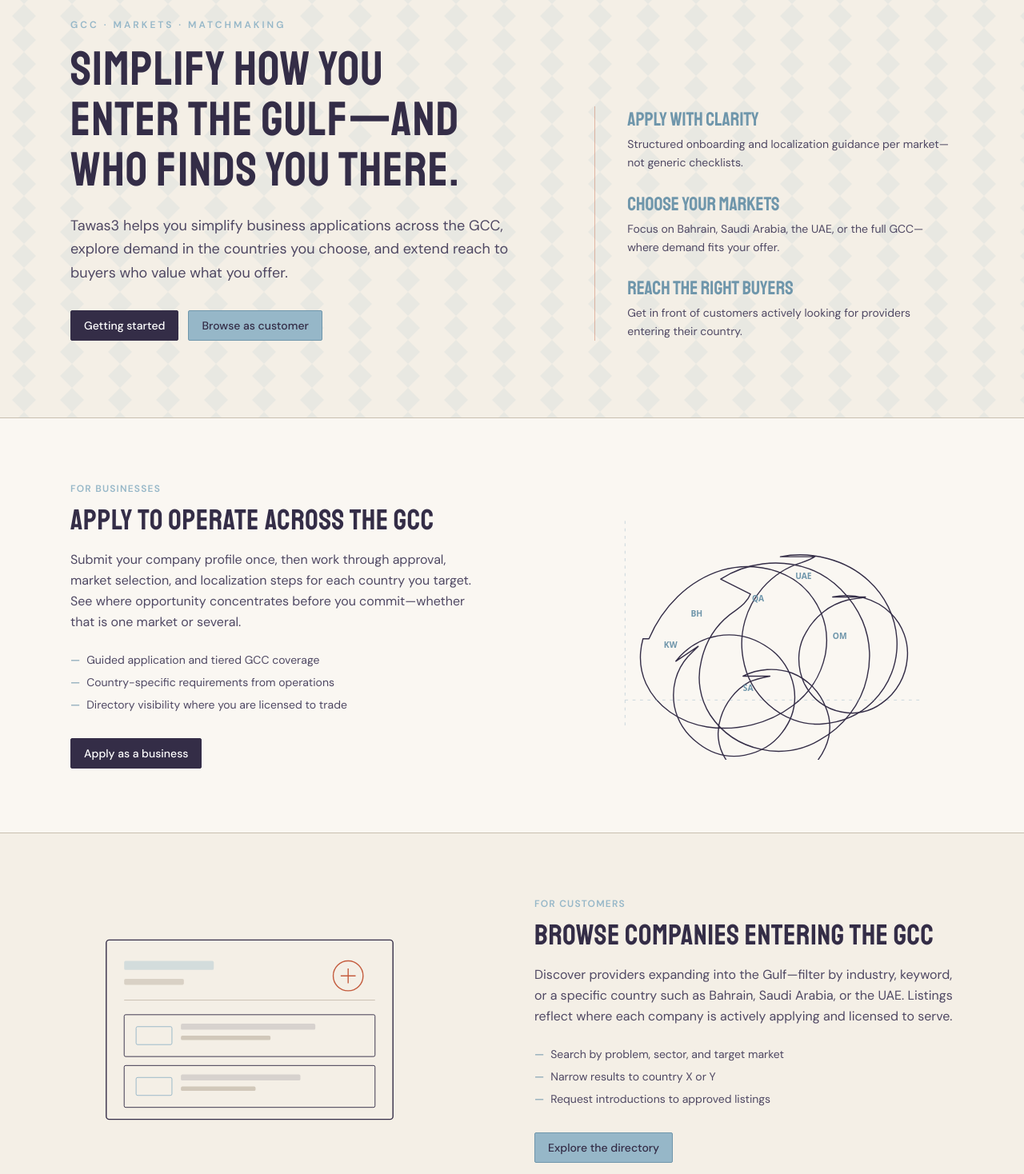
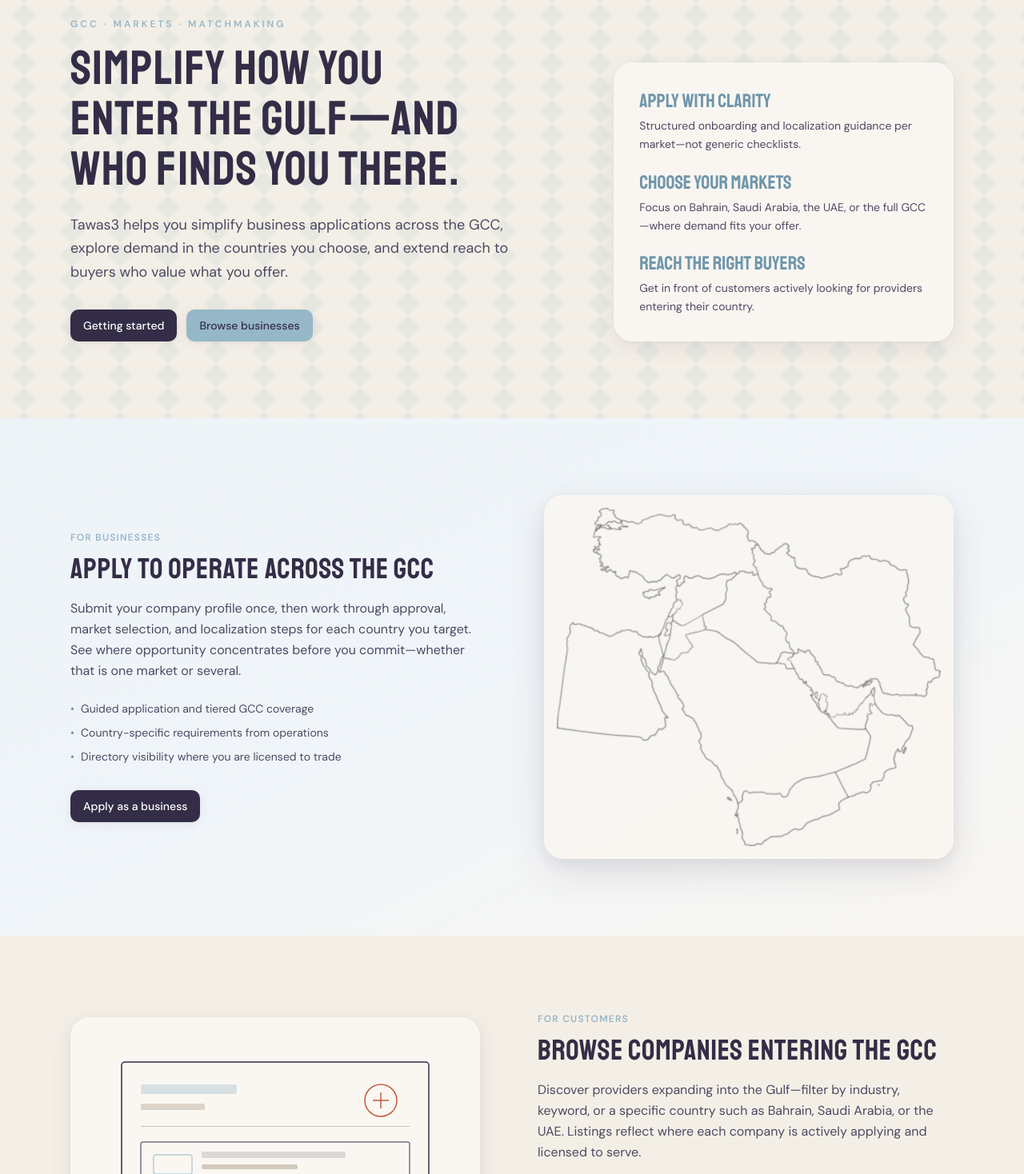
Before and after one commit to Fahad-Alkhalidy/Tawas3, a React (Vite) app: page / in a window 1280 px wide. Shown: the part 202-1670 px from the top of the page at 80% size. Built offline with nearby package versions, Linux system fonts and the light colour scheme.

Commit message:
changed some stuff

```diff
--- /dev/null
+++ b/src/components/ScrollReveal.tsx
@@ -0,0 +1,41 @@
+import { useEffect, useRef, useState, type ReactNode } from 'react'
+
+type ScrollRevealProps = {
+  children: ReactNode
+  className?: string
+  /** Stagger delay in ms */
+  delay?: number
+}
+
+export function ScrollReveal({ children, className = '', delay = 0 }: ScrollRevealProps) {
+  const ref = useRef<HTMLDivElement>(null)
+  const [visible, setVisible] = useState(false)
+
+  useEffect(() => {
+    const el = ref.current
+    if (!el) return
+
+    const observer = new IntersectionObserver(
+      ([entry]) => {
+        if (entry.isIntersecting) {
+          setVisible(true)
+          observer.disconnect()
+        }
+      },
+      { threshold: 0.08, rootMargin: '0px 0px -6% 0px' },
+    )
+
+    observer.observe(el)
+    return () => observer.disconnect()
+  }, [])
+
+  return (
+    <div
+      ref={ref}
+      className={`scroll-reveal ${visible ? 'scroll-reveal-visible' : ''} ${className}`}
+      style={{ transitionDelay: `${delay}ms` }}
+    >
+      {children}
+    </div>
+  )
+}
--- a/src/components/ui.tsx
+++ b/src/components/ui.tsx
@@ -13,13 +13,12 @@ export function Button({
   size?: 'sm' | 'md'
 }) {
   const variants = {
-    primary: 'bg-ink text-white hover:bg-ink-muted border border-ink',
-    secondary:
-      'bg-teal text-ink border border-teal-dark hover:bg-teal-dark/40',
-    ghost: 'text-ink-muted hover:text-ink hover:bg-sand/30 border border-transparent',
-    danger: 'bg-danger text-white hover:opacity-90 border border-danger',
+    primary: 'bg-ink text-white hover:bg-ink-muted shadow-card hover:shadow-soft',
+    secondary: 'bg-teal text-ink hover:bg-teal-dark/30 shadow-card',
+    ghost: 'text-ink-muted hover:text-ink hover:bg-sand/40',
+    danger: 'bg-danger text-white hover:opacity-90 shadow-card',
   }
-  const sizes = { sm: 'text-sm px-3 py-1.5 rounded-sm', md: 'text-sm px-4 py-2 rounded-sm' }
+  const sizes = { sm: 'text-sm px-3 py-1.5 rounded-md', md: 'text-sm px-4 py-2.5 rounded-md' }
   return (
     <button className={`${baseBtn} ${variants[variant]} ${sizes[size]} ${className}`} {...props} />
   )
@@ -33,15 +32,15 @@ export function Badge({
   children: ReactNode
 }) {
   const tones = {
-    neutral: 'bg-sand text-ink-muted border-border',
-    success: 'bg-teal-soft text-teal-dark border-teal/30',
-    warning: 'bg-[#f5ead6] text-[#7a5a1e] border-gold/40',
-    danger: 'bg-[#f5e6e6] text-danger border-danger/30',
-    teal: 'bg-teal text-ink border-teal-dark',
+    neutral: 'bg-sand/80 text-ink-muted shadow-card',
+    success: 'bg-teal-soft text-teal-dark',
+    warning: 'bg-[#f5ead6] text-[#7a5a1e]',
+    danger: 'bg-[#f5e6e6] text-danger',
+    teal: 'bg-teal text-ink shadow-card',
   }
   return (
     <span
-      className={`inline-flex items-center px-2 py-0.5 text-xs font-medium border rounded-sm ${tones[tone]}`}
+      className={`inline-flex items-center px-2.5 py-0.5 text-xs font-medium rounded-md ${tones[tone]}`}
     >
       {children}
     </span>
@@ -59,7 +58,7 @@ export function FieldLabel({ children, htmlFor }: { children: ReactNode; htmlFor
 export function Input({ className = '', ...props }: InputHTMLAttributes<HTMLInputElement>) {
   return (
     <input
-      className={`w-full bg-surface-raised border border-border rounded-sm px-3 py-2 text-sm text-ink placeholder:text-ink-muted/60 focus:outline-none focus:border-teal focus:ring-1 focus:ring-teal/30 ${className}`}
+      className={`w-full bg-surface-raised rounded-md px-3 py-2.5 text-sm text-ink shadow-card placeholder:text-ink-muted/60 focus:outline-none focus:ring-2 focus:ring-teal/35 ${className}`}
       {...props}
     />
   )
@@ -68,7 +67,7 @@ export function Input({ className = '', ...props }: InputHTMLAttributes<HTMLInpu
 export function TextArea({ className = '', ...props }: InputHTMLAttributes<HTMLTextAreaElement>) {
   return (
     <textarea
-      className={`w-full min-h-[96px] bg-surface-raised border border-border rounded-sm px-3 py-2 text-sm text-ink placeholder:text-ink-muted/60 focus:outline-none focus:border-teal focus:ring-1 focus:ring-teal/30 ${className}`}
+      className={`w-full min-h-[96px] bg-surface-raised rounded-md px-3 py-2.5 text-sm text-ink shadow-card placeholder:text-ink-muted/60 focus:outline-none focus:ring-2 focus:ring-teal/35 ${className}`}
       {...props}
     />
   )
@@ -77,7 +76,7 @@ export function TextArea({ className = '', ...props }: InputHTMLAttributes<HTMLT
 export function Select({ className = '', children, ...props }: SelectHTMLAttributes<HTMLSelectElement>) {
   return (
     <select
-      className={`w-full bg-surface-raised border border-border rounded-sm px-3 py-2 text-sm text-ink focus:outline-none focus:border-teal focus:ring-1 focus:ring-teal/30 ${className}`}
+      className={`w-full bg-surface-raised rounded-md px-3 py-2.5 text-sm text-ink shadow-card focus:outline-none focus:ring-2 focus:ring-teal/35 ${className}`}
       {...props}
     >
       {children}
@@ -97,7 +96,7 @@ export function PageHeader({
   actions?: ReactNode
 }) {
   return (
-    <header className="flex flex-col gap-4 border-b border-border pb-6 mb-8 md:flex-row md:items-end md:justify-between">
+    <header className="flex flex-col gap-4 pb-6 mb-8 md:flex-row md:items-end md:justify-between">
       <div className="max-w-2xl">
         {eyebrow && (
           <p className="text-xs font-semibold uppercase tracking-widest text-teal mb-2">{eyebrow}</p>
@@ -112,7 +111,7 @@ export function PageHeader({
 
 export function DataTable({ children }: { children: ReactNode }) {
   return (
-    <div className="overflow-x-auto border border-border bg-surface-raised rounded-sm">
+    <div className="overflow-x-auto bg-surface-raised rounded-lg shadow-soft">
       <table className="w-full text-sm text-left">{children}</table>
     </div>
   )
@@ -120,7 +119,7 @@ export function DataTable({ children }: { children: ReactNode }) {
 
 export function EmptyState({ title, description }: { title: string; description: string }) {
   return (
-    <div className="border border-dashed border-border rounded-sm p-10 text-center bg-surface-raised/50">
+    <div className="rounded-xl p-10 text-center bg-surface-raised shadow-soft">
       <p className="font-display text-xl text-ink">{title}</p>
       <p className="mt-2 text-sm text-ink-muted max-w-md mx-auto">{description}</p>
     </div>
--- a/src/index.css
+++ b/src/index.css
@@ -26,4 +26,25 @@
   .text-balance {
     text-wrap: balance;
   }
+
+  .scroll-reveal {
+    opacity: 0;
+    transform: translateY(28px);
+    transition:
+      opacity 0.65s cubic-bezier(0.22, 1, 0.36, 1),
+      transform 0.65s cubic-bezier(0.22, 1, 0.36, 1);
+  }
+
+  .scroll-reveal-visible {
+    opacity: 1;
+    transform: translateY(0);
+  }
+
+  @media (prefers-reduced-motion: reduce) {
+    .scroll-reveal {
+      opacity: 1;
+      transform: none;
+      transition: none;
+    }
+  }
 }
--- a/src/pages/LandingPage.tsx
+++ b/src/pages/LandingPage.tsx
@@ -1,5 +1,6 @@
 import { useNavigate } from 'react-router-dom'
 import { BrandLogo } from '../components/BrandLogo'
+import { ScrollReveal } from '../components/ScrollReveal'
 import { Button } from '../components/ui'
 import { useAppStore } from '../store/useAppStore'
 import { enterDemoSession } from '../utils/demoSession'
@@ -12,19 +13,22 @@ export function LandingPage() {
     enterDemoSession(setRole, 'company', navigate, '/company/onboarding')
   }
 
-  const browseAsCustomer = () => {
+  const browseBusinesses = () => {
     enterDemoSession(setRole, 'customer', navigate)
   }
 
   return (
     <div>
-      <section className="pattern-gulf border-b border-border">
+      <section className="pattern-gulf">
         <div className="max-w-6xl mx-auto px-4 sm:px-6 py-16 md:py-24">
+          <ScrollReveal>
             <BrandLogo className="h-10 md:h-12 mb-6" linkToHome={false} />
             <p className="text-xs font-semibold uppercase tracking-[0.25em] text-teal mb-4">
               GCC · Markets · Matchmaking
             </p>
+          </ScrollReveal>
           <div className="grid lg:grid-cols-[1.15fr_0.85fr] gap-12 items-end">
+            <ScrollReveal delay={80}>
               <div>
                 <h1 className="text-4xl md:text-5xl lg:text-6xl text-ink text-balance leading-[1.05]">
                   Simplify how you enter the Gulf—and who finds you there.
@@ -37,13 +41,15 @@ export function LandingPage() {
                   <Button size="md" onClick={startCompanyApplication}>
                     Getting started
                   </Button>
-                <Button size="md" variant="secondary" onClick={browseAsCustomer}>
-                  Browse as customer
+                  <Button size="md" variant="secondary" onClick={browseBusinesses}>
+                    Browse businesses
                   </Button>
                 </div>
               </div>
-            <div className="relative border-l-0 lg:border-l border-terracotta/40 lg:pl-10">
-              <dl className="grid gap-6">
+            </ScrollReveal>
+            <ScrollReveal delay={160}>
+              <div className="relative lg:pl-6">
+                <dl className="grid gap-5 bg-surface-raised/90 backdrop-blur-sm rounded-xl p-6 md:p-8 shadow-soft">
                   <div>
                     <dt className="font-display text-2xl text-teal-dark">Apply with clarity</dt>
                     <dd className="mt-1 text-sm text-ink-muted leading-relaxed">
@@ -64,13 +70,15 @@ export function LandingPage() {
                   </div>
                 </dl>
               </div>
+            </ScrollReveal>
           </div>
         </div>
       </section>
 
-      <section className="border-b border-border bg-surface-raised">
-        <div className="max-w-6xl mx-auto px-4 sm:px-6 py-16 md:py-20 grid md:grid-cols-2 gap-10 md:gap-14 items-center">
-          <div className="order-2 md:order-1">
+      <section className="bg-gradient-to-br from-teal-soft via-[#f0f5f9] to-surface-raised">
+        <div className="max-w-6xl mx-auto px-4 sm:px-6 py-16 md:py-24 grid md:grid-cols-2 gap-10 md:gap-16 items-center">
+          <ScrollReveal className="order-2 md:order-1">
+            <div>
               <p className="text-xs font-semibold uppercase tracking-widest text-teal mb-3">For businesses</p>
               <h2 className="text-3xl md:text-4xl text-ink text-balance">Apply to operate across the GCC</h2>
               <p className="mt-4 text-ink-muted leading-relaxed">
@@ -78,17 +86,17 @@ export function LandingPage() {
                 localization steps for each country you target. See where opportunity concentrates before
                 you commit—whether that is one market or several.
               </p>
-            <ul className="mt-6 space-y-2 text-sm text-ink-muted">
+              <ul className="mt-6 space-y-2.5 text-sm text-ink-muted">
                 <li className="flex gap-2">
-                <span className="text-teal-dark shrink-0">—</span>
+                  <span className="text-teal-dark shrink-0">•</span>
                   Guided application and tiered GCC coverage
                 </li>
                 <li className="flex gap-2">
-                <span className="text-teal-dark shrink-0">—</span>
+                  <span className="text-teal-dark shrink-0">•</span>
                   Country-specific requirements from operations
                 </li>
                 <li className="flex gap-2">
-                <span className="text-teal-dark shrink-0">—</span>
+                  <span className="text-teal-dark shrink-0">•</span>
                   Directory visibility where you are licensed to trade
                 </li>
               </ul>
@@ -96,29 +104,39 @@ export function LandingPage() {
                 <Button onClick={startCompanyApplication}>Apply as a business</Button>
               </div>
             </div>
-          <div className="order-1 md:order-2 flex justify-center md:justify-end">
+          </ScrollReveal>
+          <ScrollReveal className="order-1 md:order-2" delay={120}>
+            <div className="flex justify-center md:justify-end">
+              <div className="rounded-xl overflow-hidden shadow-elevated bg-surface-raised/80 p-3 md:p-4 max-w-lg w-full">
                 <img
-              src="/gcc-map-outline.svg"
-              alt=""
-              className="w-full max-w-md h-auto"
-              width={480}
-              height={360}
+                  src="/pic.png"
+                  alt="Outline map of GCC member states"
+                  className="w-full h-auto rounded-lg"
+                  width={800}
+                  height={600}
                 />
               </div>
             </div>
+          </ScrollReveal>
+        </div>
       </section>
 
-      <section className="border-b border-border">
-        <div className="max-w-6xl mx-auto px-4 sm:px-6 py-16 md:py-20 grid md:grid-cols-2 gap-10 md:gap-14 items-center">
+      <section className="bg-surface">
+        <div className="max-w-6xl mx-auto px-4 sm:px-6 py-16 md:py-24 grid md:grid-cols-2 gap-10 md:gap-16 items-center">
+          <ScrollReveal delay={80}>
             <div className="flex justify-center md:justify-start">
+              <div className="rounded-xl overflow-hidden shadow-soft bg-surface-raised p-3 md:p-4 max-w-lg w-full">
                 <img
                   src="/customer-browse-illustration.svg"
                   alt=""
-              className="w-full max-w-md h-auto"
+                  className="w-full h-auto rounded-lg"
                   width={480}
                   height={320}
                 />
               </div>
+            </div>
+          </ScrollReveal>
+          <ScrollReveal delay={160}>
             <div>
               <p className="text-xs font-semibold uppercase tracking-widest text-teal mb-3">For customers</p>
               <h2 className="text-3xl md:text-4xl text-ink text-balance">
@@ -129,26 +147,27 @@ export function LandingPage() {
                 country such as Bahrain, Saudi Arabia, or the UAE. Listings reflect where each company
                 is actively applying and licensed to serve.
               </p>
-            <ul className="mt-6 space-y-2 text-sm text-ink-muted">
+              <ul className="mt-6 space-y-2.5 text-sm text-ink-muted">
                 <li className="flex gap-2">
-                <span className="text-teal-dark shrink-0">—</span>
+                  <span className="text-teal-dark shrink-0">•</span>
                   Search by problem, sector, and target market
                 </li>
                 <li className="flex gap-2">
-                <span className="text-teal-dark shrink-0">—</span>
+                  <span className="text-teal-dark shrink-0">•</span>
                   Narrow results to country X or Y
                 </li>
                 <li className="flex gap-2">
-                <span className="text-teal-dark shrink-0">—</span>
+                  <span className="text-teal-dark shrink-0">•</span>
                   Request introductions to approved listings
                 </li>
               </ul>
               <div className="mt-8">
-              <Button variant="secondary" onClick={browseAsCustomer}>
+                <Button variant="secondary" onClick={browseBusinesses}>
                   Explore the directory
                 </Button>
               </div>
             </div>
+          </ScrollReveal>
         </div>
       </section>
     </div>
--- a/src/pages/customer/CustomerBrowse.tsx
+++ b/src/pages/customer/CustomerBrowse.tsx
@@ -45,7 +45,7 @@ export function CustomerBrowse() {
       />
 
       <div className="grid lg:grid-cols-[280px_1fr] gap-8">
-        <aside className="border border-border bg-surface-raised p-5 rounded-sm h-fit space-y-4">
+        <aside className="bg-surface-raised p-5 rounded-xl shadow-soft h-fit space-y-4">
           <div>
             <FieldLabel htmlFor="kw">Keyword</FieldLabel>
             <Input
```
Also changed, not shown: src/components/AppShell.tsx (+6 -6 lines), src/design/tokens.css (+9 -3 lines), public/pic.png (added). Lines whose indentation alone changed are shown as unchanged.
